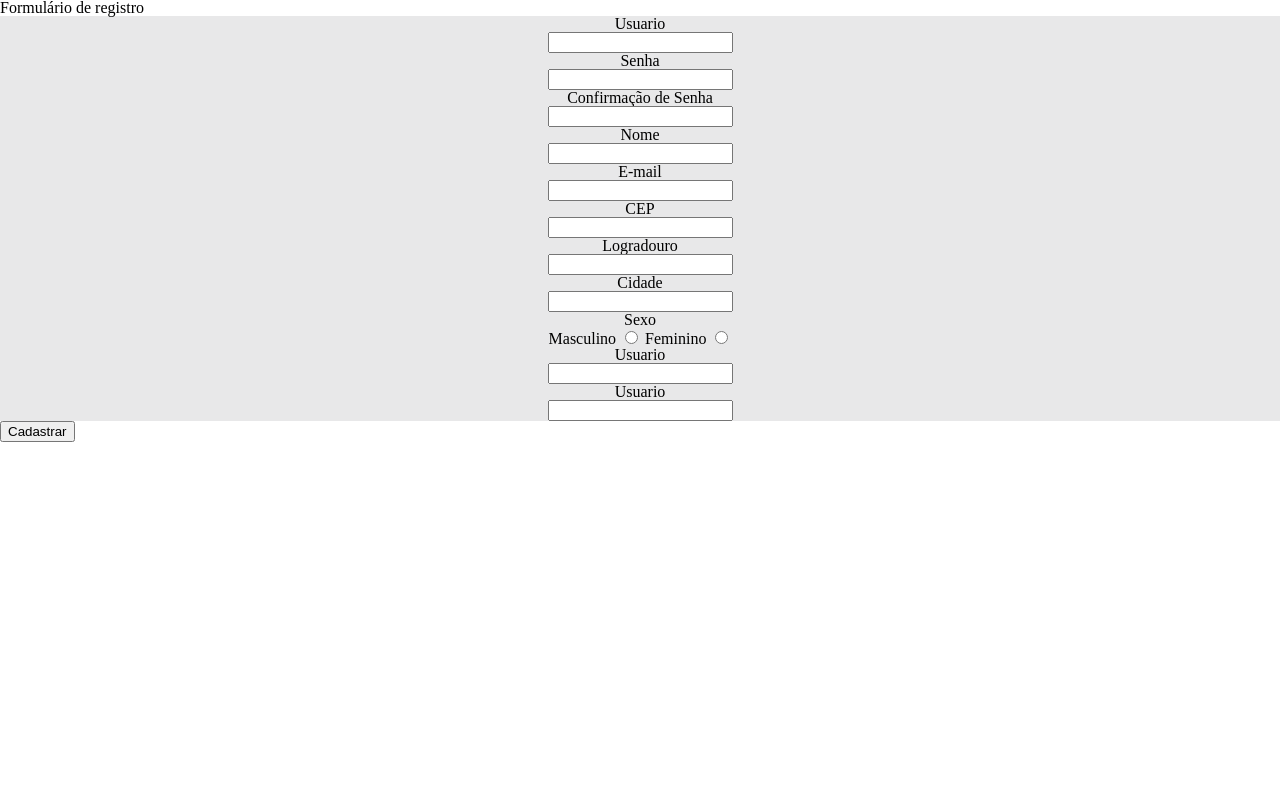
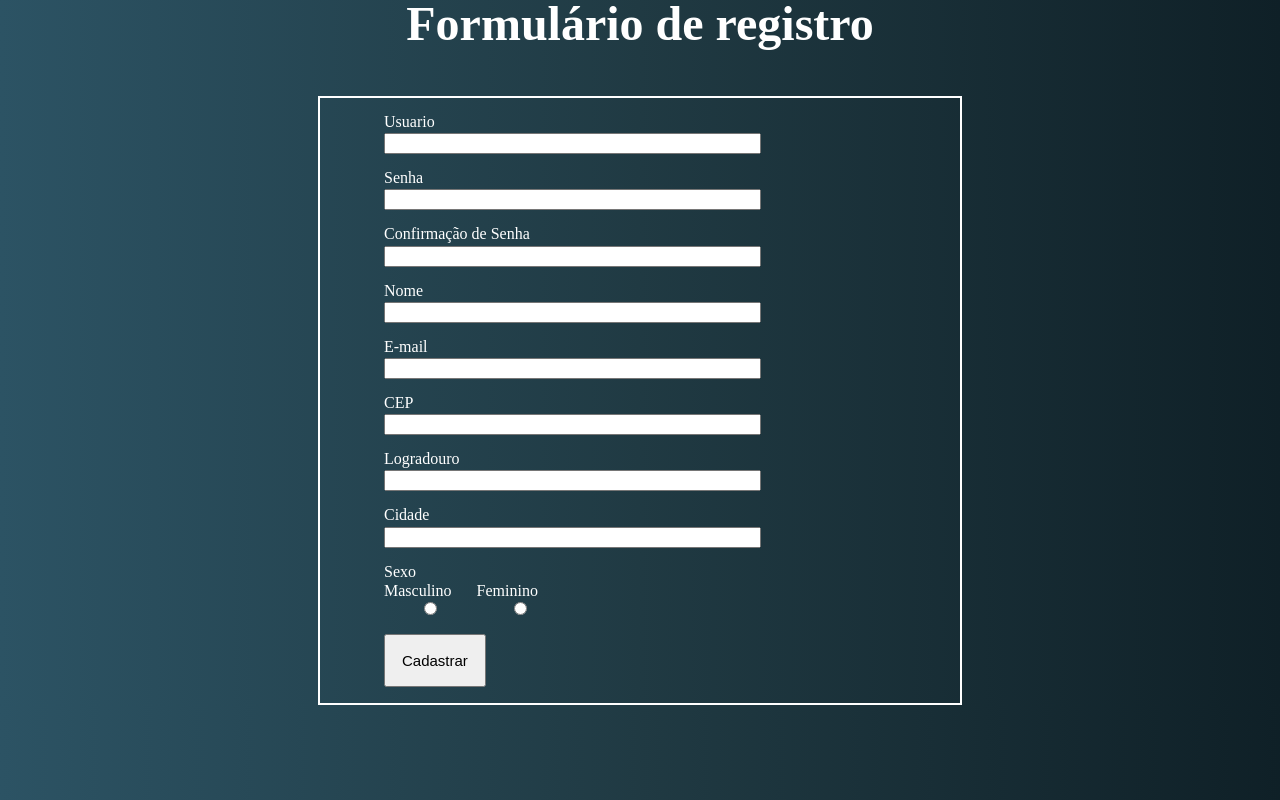
Before and after one commit to lucasdev3/form-validation, a plain HTML site: page views/register.html in a window 1280 px wide. Drawn offline with nearby package versions, Linux system fonts and the light colour scheme.

Commit message:
update css
aplicando estilos na pagina de registro

```diff
--- a/assets/css/register.css
+++ b/assets/css/register.css
@@ -44,20 +44,94 @@ table {
 
 /* Formulario Inicio */
 
-.container-content  {
-    display: block;
-    margin-left: auto;
-    margin-right: auto;
+body {
+    background: linear-gradient(to right, #2C5364, #203A43, #0F2027);
 }
 
 
-fieldset {
-    background-color: rgb(232, 232, 233);
+
+.container-content {
+    width: 100%;
+}
+
+#title {
+    color: white;
+    font-weight: 800;
+    font-size: 3em;
+    margin-bottom: 1em;
+}
+
+.container-formulario {
+    width: 800px;
+    align-items: center;
+    display: flex;
+    margin-left: auto;
+    margin-right: auto;
+    flex-direction: column;
+}
+
+form {
     display: flex;
     align-items: center;
     flex-direction: column;
-    margin-left: auto;
-    margin-top: auto;
+    border: 2px solid white;
+    width: 80%;
+    height: 100%;
+}
+
+fieldset {
+    width: 80%;
+    display: flex;
+    flex-direction: column;
+}
+
+.form-content {
+    width: 80%;
+    display: flex;
+    flex-direction: column;
+    align-items: flex-start;
+}
+
+.form-content input {
+    width: 90%;
+}
+
+.radio {
+    display: flex;
+    flex-direction: row;
+}
+
+label {
+    color: white;
+    margin-top: 1rem;
+    margin-bottom: 0.2rem;
+}
+
+button {
+    margin-top: 1rem;
+    margin-bottom: 1rem;
+    padding: 1rem;
+    font-size: 15px;
+}
+
+button:hover {
+    color: white;
+    background-color: rgb(8, 58, 165);
+}
+
+span {
+    color: white;
+}
+
+@media screen and (max-width: 800px){
+    body {
+        height: 80%;
+        width: 80%;
+    }
+
+    form {
+        height: 100%;
+    }
 }
 
 /* Formulario Fim */
--- a/views/register.html
+++ b/views/register.html
@@ -11,10 +11,11 @@
 <body>
     <div class="container">
         <main class="container-content">
-            <h1>Formulário de registro</h1>
             <div class="container-formulario">
+                <h1 id="title">Formulário de registro</h1>
                 <form action="" method="" id="formulario" autocomplete="off" >
                     <fieldset>
+                        <div class="form-content">
                             <label for="">Usuario</label>
                             <input type="text" id="user">
                             <label for="">Senha</label>
@@ -33,19 +34,19 @@
                             <input type="text" id="localidade">
                             <label for="">Sexo</label>
                             <div class="radio">
+                                <div class="masculino">
                                     <span>Masculino</span>
                                     <input type="radio" id="radio-masculino" name="radio">
+                                </div>
+                                <div class="feminino">
                                     <span>Feminino</span>
                                     <input type="radio" id="raio-feminino" name="radio">
                                 </div>
-                        <label for="">Usuario</label>
-                        <input type="text" id="user">
-                        <label for="">Usuario</label>
-                        <input type="text" id="user">
-
+                            </div>
+                            <button type="submit" id="button">Cadastrar</button>
+                        </div>
                     </fieldset>
                 </form>
-                <button type="submit" id="button">Cadastrar</button>
             </div>
         </main>
     </div>
```
Lines whose indentation alone changed are shown as unchanged.
